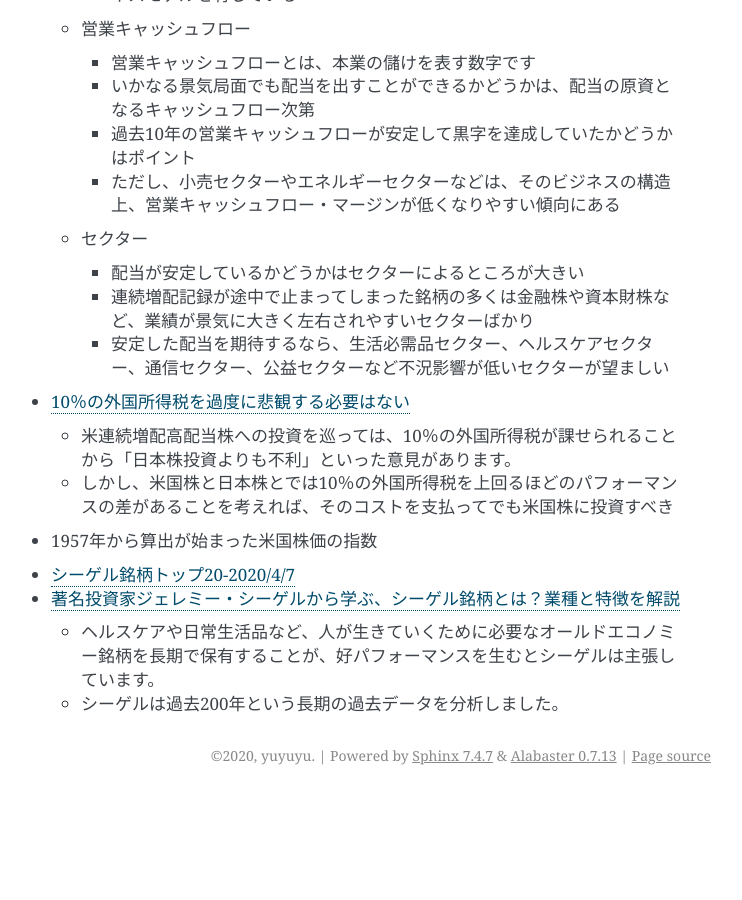
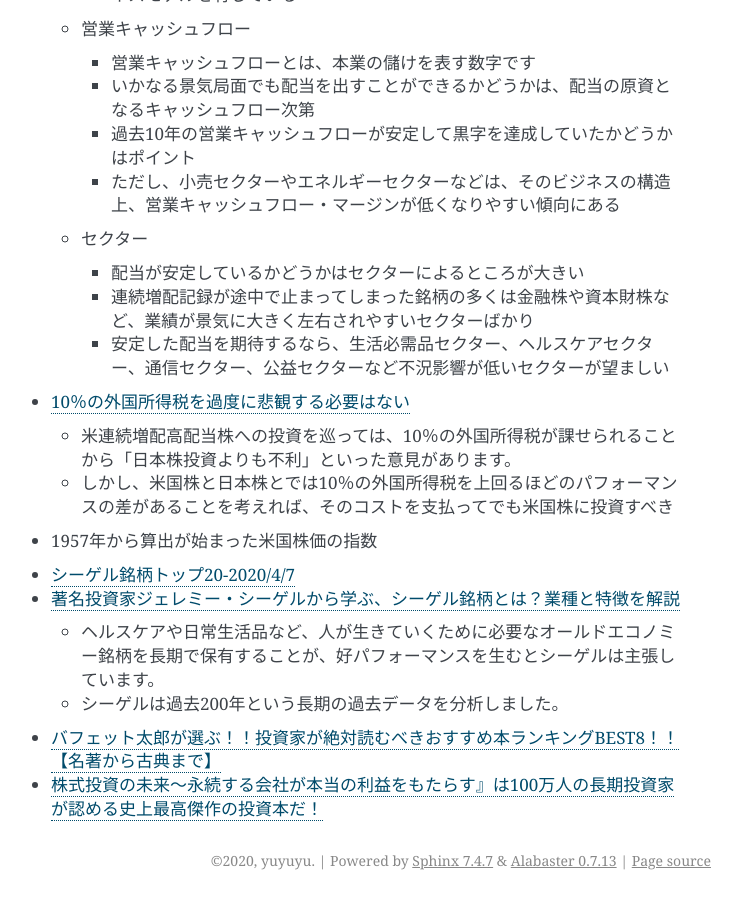
Before and after one commit to yuyuyu0706/sphinx, a Sphinx documentation site: the page built from sphinx/source/work/page07_finance.rst, in a window 1280 px wide and 900 px high, scrolled down 15866 px. Shown: the whole window, without its empty margins (399-1141 px from the left). Built offline with Sphinx 7.4.7, drawn with Linux system fonts in a browser that asks for light colours; pages that are not in the unit, such as notebooks, are missing from menus; before the commit the page ends 16661 px from its top, so only the background shows below that.

Commit message:
auto commit

```diff
--- a/sphinx/source/work/page07_finance.rst
+++ b/sphinx/source/work/page07_finance.rst
@@ -233,7 +233,7 @@ ATO
 
   * Gas Utilities
 
-* `ふくちか <https://hiromethod.com/ugi>`_
+* `ふくちか <https://hiromethod.com/ato>`_
 
   * 結論 (2020/8/7時点-割高)
 
@@ -857,3 +857,11 @@ S&P500とは
 
   * ヘルスケアや日常生活品など、人が生きていくために必要なオールドエコノミー銘柄を長期で保有することが、好パフォーマンスを生むとシーゲルは主張しています。
   * シーゲルは過去200年という長期の過去データを分析しました。
+
+
+書籍について
+=====================
+
+* `バフェット太郎が選ぶ！！投資家が絶対読むべきおすすめ本ランキングBEST8！！【名著から古典まで】 <http://buffett-taro.net/archives/17287108.html>`_
+
+* `株式投資の未来～永続する会社が本当の利益をもたらす』は100万人の長期投資家が認める史上最高傑作の投資本だ！ <http://buffett-taro.net/archives/4572556.html>`_
```
